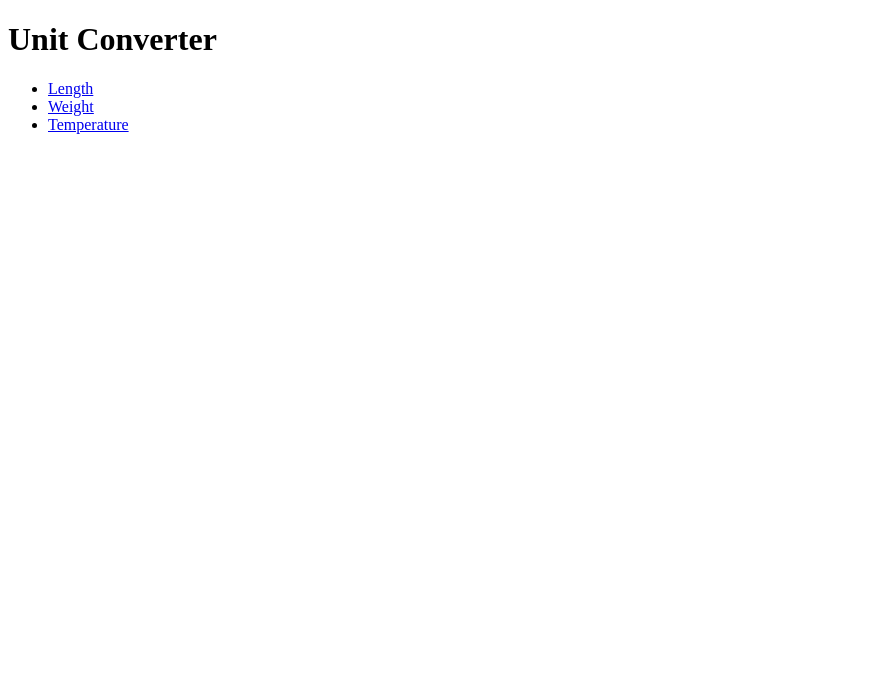
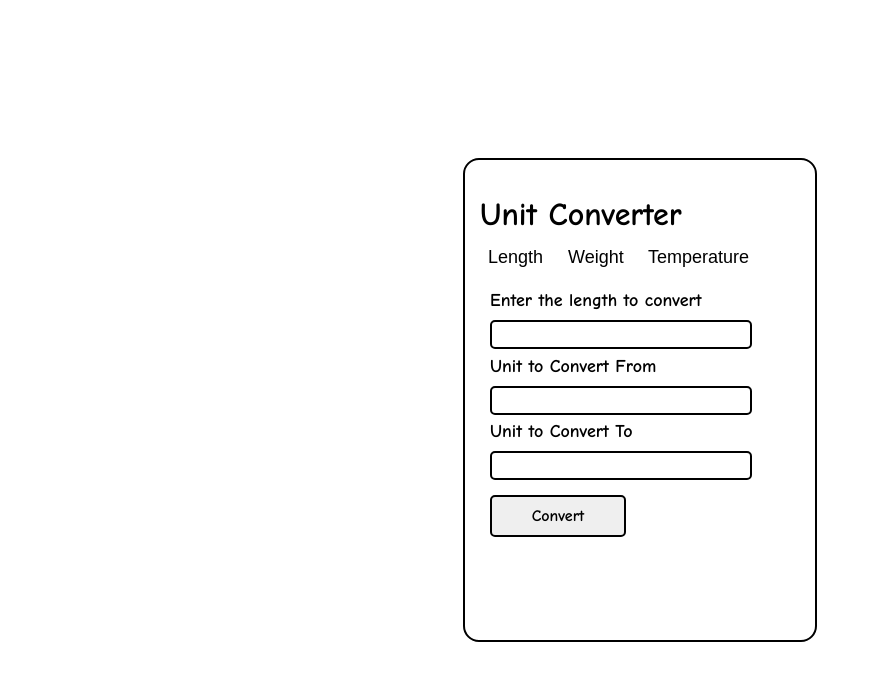
Before and after one commit to nathan-the-coder/unit-converter-app, a Flask app: page / in a window 1280 px wide. Shown: the top 681 px of the page, without its empty margins (0-871 px from the left). Run offline with Flask 3, Linux system fonts and the light colour scheme.

Commit message:
feat: implemented the ui for the application and the tab functionality

```diff
--- /dev/null
+++ b/static/main.js
@@ -0,0 +1,16 @@
+
+function openConverter(evt, converterType) {
+  tabcontents = document.getElementsByClassName("tab-contents tab-content");
+  for (tc of tabcontents) {
+    tc.style.display = "none";
+  }
+
+  const tabLinkBtns = document.getElementsByClassName("tab-link");
+  for (btn of tabLinkBtns) {
+    btn.className = btn.className.replace("active", "");
+  }
+
+  console.log(converterType);
+  document.getElementById(converterType).style.display = "block";
+  evt.currentTarget.className += "active";
+}
--- a/static/style.css
+++ b/static/style.css
@@ -0,0 +1,99 @@
+@import url('https://fonts.googleapis.com/css2?family=Comic+Neue:ital,wght@0,300;0,400;0,700;1,300;1,400;1,700&family=Open+Sans:ital,wght@0,300..800;1,300..800&display=swap');
+
+#app {
+  display: flex;
+  flex-direction: column;
+  margin: 0 auto;
+  border: 2px solid black;
+  border-radius: 1em;
+
+  font-weight: bold;
+
+  font-family: "Comic Neue", sans-serif;
+
+  width: 320px;
+  height: 450px;
+  padding: 15px;
+
+  margin: 0;
+  top: 50%;
+  left: 50%;
+  position: absolute;
+  -moz-transform: translateX(-50%) translateY(-50%);
+  transform: translateX(-50%) translateY(-50%);
+
+  #title {
+    font-size: xx-large;
+  }
+
+  .tab {
+    display: grid;
+    grid-template-columns: repeat(auto-fill, 70px);
+    position: relative;
+    left: -3em;
+    top: -2em;
+
+    list-style: none;
+    gap: 10px;
+
+    .tab-link {
+      background-color: inherit;
+      float: left;
+      margin-left: 40px;
+      margin-top: 10px;
+      border: none;
+      outline: none;
+      cursor: pointer;
+      padding: 14px 16px;
+      transition: 0.3s;
+      font-size: large;
+    }
+
+    .tab-link:active {
+      background-color: #ccc;
+    }
+  }
+
+  section {
+
+    form {
+      display: flex;
+      flex-direction: column;
+      align-items: start;
+
+      margin: 0 auto;
+      margin-left: 10px;
+      margin-top: -1.5em;
+
+      label {
+        margin-bottom: .5em;
+        font-size: large;
+      }
+
+      input {
+        padding: 5px;
+        width: 80%;
+        margin-bottom: .5em;
+        border: 2px solid black;
+        border-radius: 5px;
+      }
+
+      button {
+        padding: 10px;
+        margin-top: .5em;
+        width: 8.5em;
+        border: 2px solid black;
+        border-radius: 5px;
+        font-size: medium;
+        font-family: "Comic Neue", sans-serif;
+        font-weight: bold;
+        transition: background .3s ease-in-out;
+      }
+
+      button:hover {
+        background: black;
+        color: white;
+      }
+    }
+  }
+}
--- a/templates/index.html
+++ b/templates/index.html
@@ -12,19 +12,39 @@
   <div id="app">
     <h1 id='title'>Unit Converter</h1>
 
-    <ul class="tab">
-      <li class="tab-item">
-        <a class="tab-link" href="#length-form">Length</a>
-      </li>
-      <li class="tab-item">
-        <a class="tab-link" href="#weight-form">Weight</a>
-      </li>
-      <li class="tab-item">
-        <a class="tab-link" href="#temperature-form">Temperature</a>
-      </li>
-    </ul>
+    <div class="tab">
+      <button type="button" class="tab-link active" onClick="openConverter(event, 'length-converter')">Length</button>
+      <button type="button" class="tab-link" onClick="openConverter(event, 'weight-converter')">Weight</button>
+      <button class="tab-link" onClick="openConverter(event, 'temperature-converter')">Temperature</button>
+    </div>
 
+    <section id="length-converter" class="tab-content">
+      <form id="length-form">
+        <label for="length-input">Enter the length to convert</label>
+        <input type="number" id="length-input" />
+
+        <label for="from-unit-input">Unit to Convert From</label>
+        <input type="number" id="from-unit-input" />
+
+        <label for="to-unit-input">Unit to Convert To</label>
+        <input type="number" id="to-unit-input" />
+
+        <button type="submit">Convert</button>
+      </form>
+    </section>
+    <section id="weight-converter" class="tab-content">
+      <form id="weight-form">
+
+      </form>
+    </section>
+    <section id="temperature-converter" class="tab-content">
+      <form id="temperature-form">
+
+      </form>
+    </section>
   </div>
+
+  <script src="/static/main.js"></script>
 </body>
 
 </html>
```
